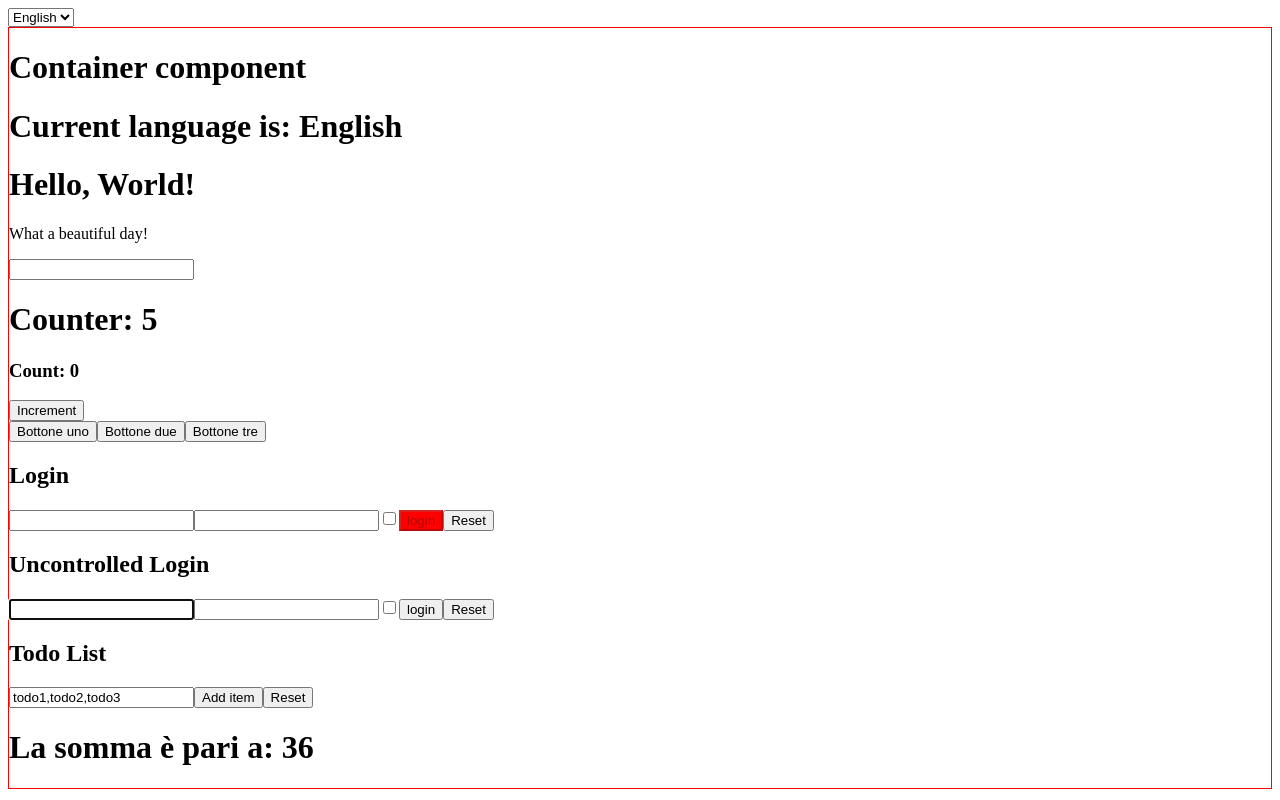
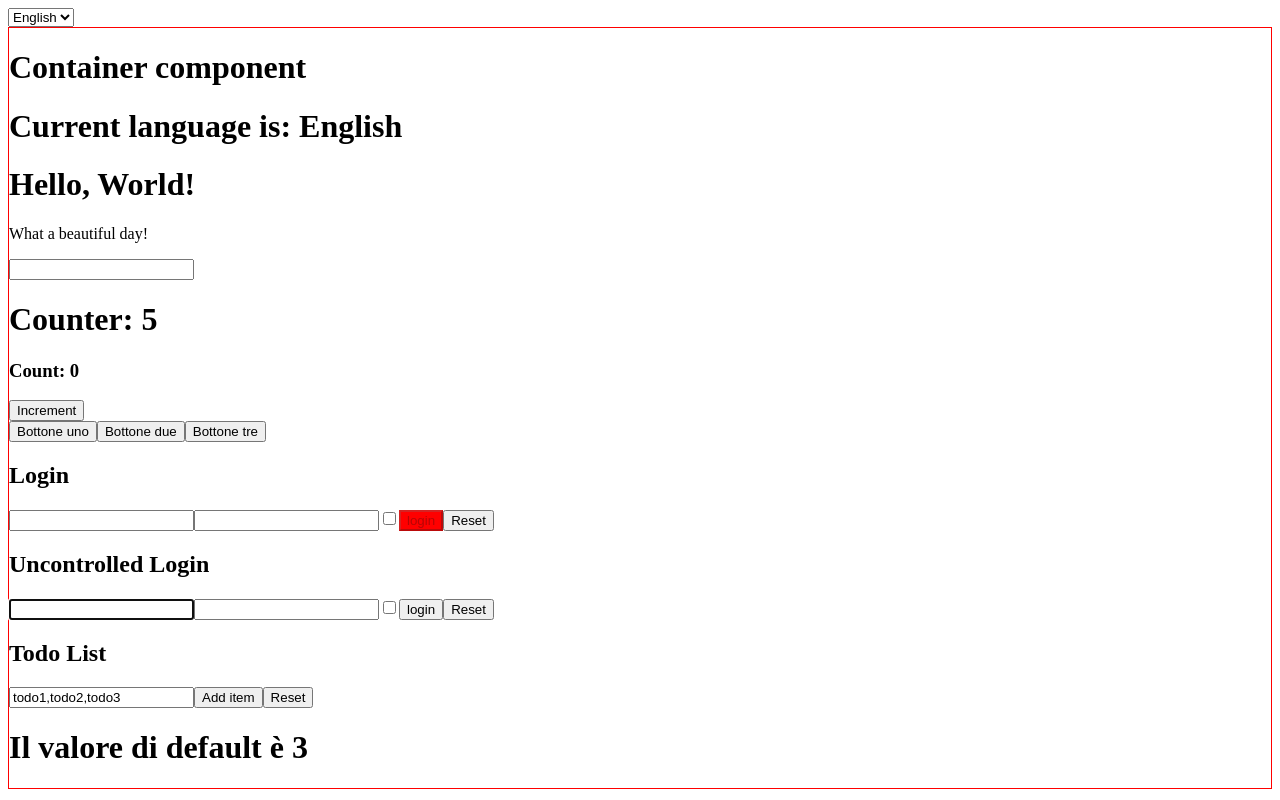
Before and after one commit to AlessioSatta/react-exercises, a React (Create React App) app in the folder my-app/: page / in a window 1280 px wide. Built offline with nearby package versions, Linux system fonts and the light colour scheme.

Commit message:
add: default props in Sum functional component

```diff
--- a/my-app/src/App.js
+++ b/my-app/src/App.js
@@ -43,7 +43,7 @@ export class App extends React.Component {
                         <Login />
                         <UncontrolledLogin />
                         <TodoList render={(item, handleRemoveItem) => item.map((item, index) => <li key={index + item}>{item}<button onClick={() => handleRemoveItem(index)}>Remove</button></li>)} />
-                        <Sum numbers={numbers} />
+                        <Sum />
                     </Container>
                 </LanguageContext.Provider>
             </div>
--- a/my-app/src/Sum.js
+++ b/my-app/src/Sum.js
@@ -1,5 +1,11 @@
 export function Sum(props) {
     return (
-        <h1>La somma è pari a: {props.numbers.reduce((sum, current) => sum + current, 0)}</h1>
+        props.numbers === 3
+        ? <h1>Il valore di default è {props.numbers}</h1>
+        : <h1>La somma è pari a: {props.numbers.reduce((sum, current) => sum + current, 0)}</h1>
     )
 }
+
+Sum.defaultProps = {
+    numbers: 3
+}
```
